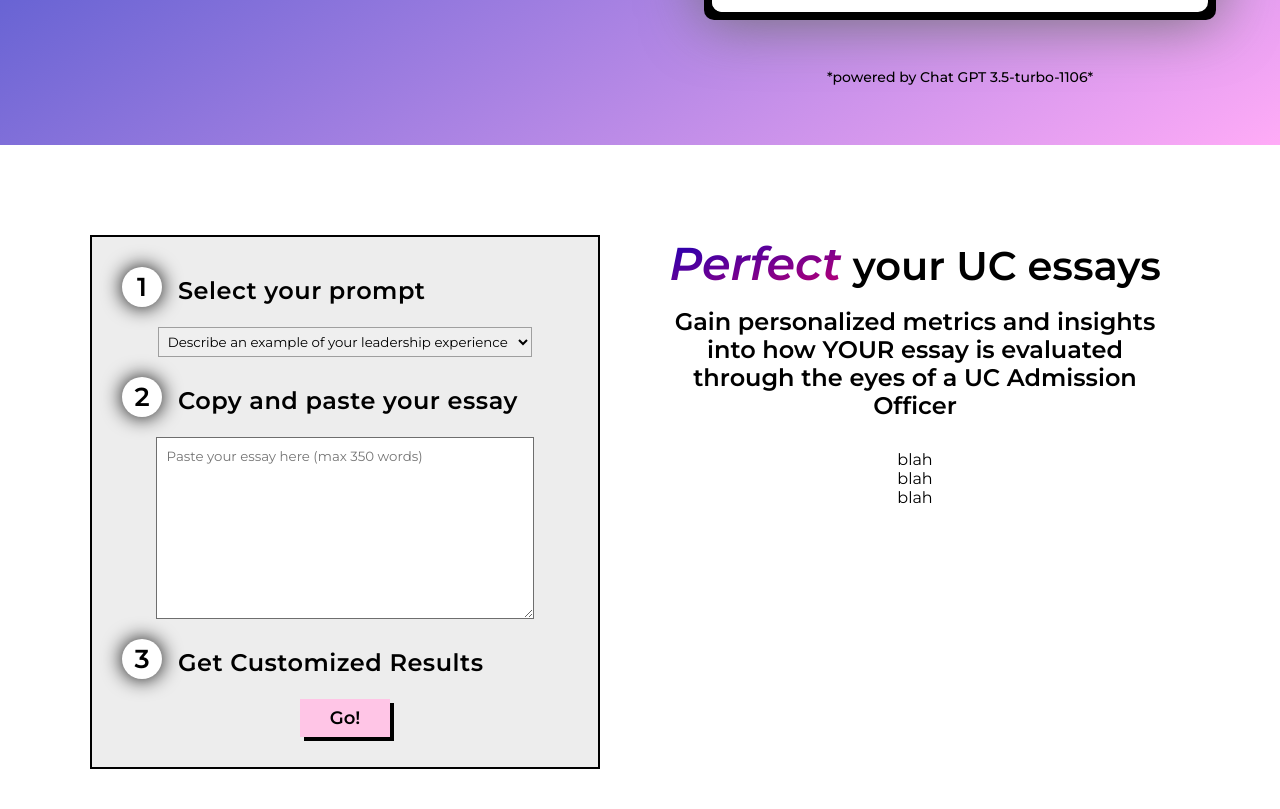
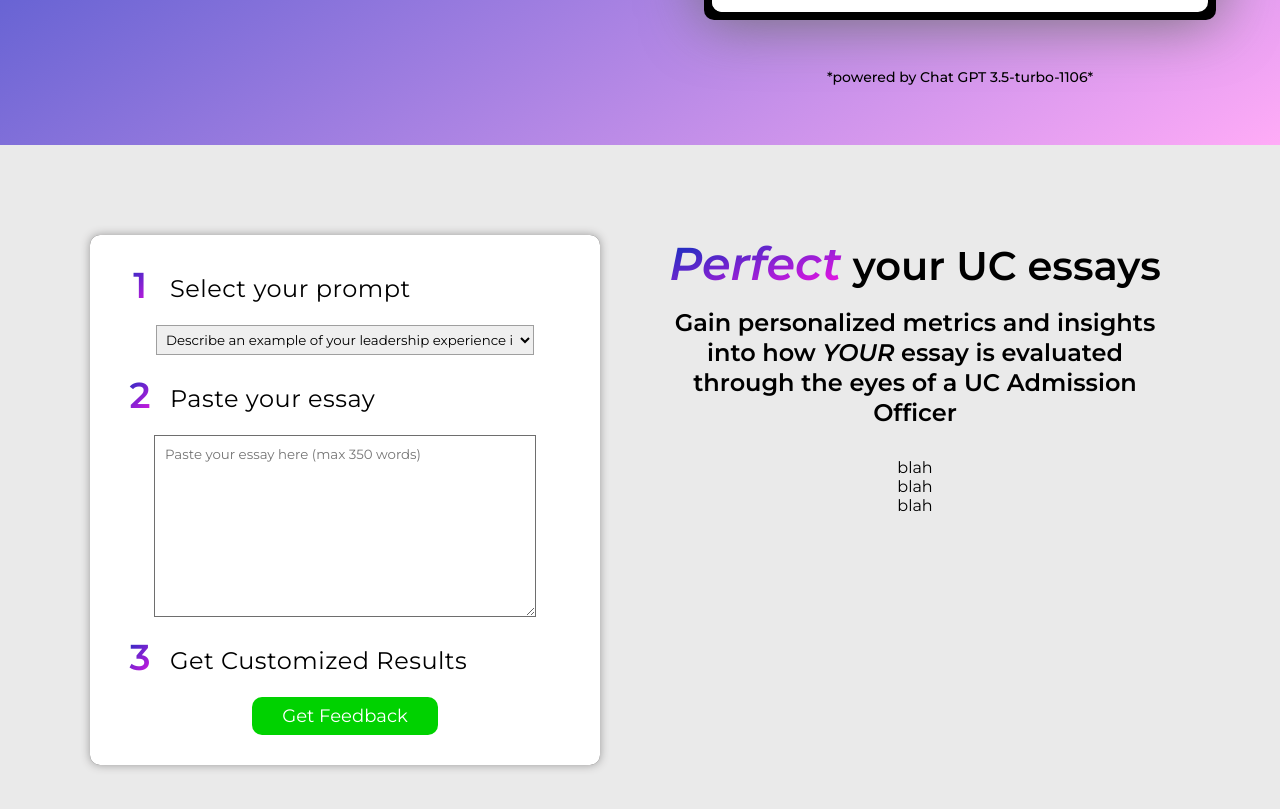
Before and after one commit to Lopez-Jordan/UC-Chatbot, a React (Vite) app in the folder client/: page / in a window 1280 px wide. Shown: the part 655-1464 px from the top of the page. Built offline with nearby package versions, Linux system fonts and the light colour scheme.

Commit message:
a lot more styling changes

```diff
--- a/client/src/Reviewer.css
+++ b/client/src/Reviewer.css
@@ -1,6 +1,6 @@
 .main2{
     height: 80vh;
-background-color: white;
+    background-color: rgb(234, 234, 234);
     padding: 70px;
     display: flex;
 }
@@ -16,7 +16,6 @@ background-color: white;
 .formContainer{
     background-color: black;
     border-radius: 10px;
-    box-shadow: 16px 16px 0px rgb(255, 255, 255);
 }
 .rightContent{
     border-radius: 10px;
@@ -24,13 +23,18 @@ background-color: white;
     flex-direction: column;
     align-items: center;
 }
+#perfects{
+    font-style: italic;
+}
 
 .reviewForm{
     display: flex;
     flex-direction: column;
     padding: 30px;
-    background-color: rgb(237, 237, 237);
-    border: 2px solid black;
+    background-color: white;
+    box-shadow: 0 0 10px rgb(154, 153, 153);
+    border-radius: 10px;
+
 }
 
 .numContainer{
@@ -44,7 +48,7 @@ background-color: white;
     letter-spacing: 0.5px;
     font-size: 24px;
     color: rgb(0, 0, 0);
-    font-weight: 600;
+    font-weight: 400;
 }
 .numSpan{
     display: inline-block;
@@ -54,11 +58,12 @@ background-color: white;
     border-radius: 50%;
     text-align: center;
     line-height: 40px; /* Should match the height for vertical centering */
-    color: black;
+    background: linear-gradient(to bottom right,#0032bb, #ff12e7);
+    -webkit-background-clip: text;
+    color: transparent;
     font-weight: 600; /* Adjust the font-weight */
-    font-size: 26px; /* Adjust the font-size */
-    margin-right: 16px;
-    box-shadow: 0 0 20px black;
+    font-size: 36px; /* Adjust the font-size */
+    margin-right: 10px;
 }
 #perfect{
     color: black;
@@ -66,7 +71,7 @@ background-color: white;
     font-weight: 600;
 }
 #perfect > span{
-    background: linear-gradient(to bottom right, rgb(24, 0, 181), rgb(193, 0, 113));
+    background: linear-gradient(to bottom right,#0032bb, #ff12e7);
     -webkit-background-clip: text;
     color: transparent;
     font-style: italic;
@@ -78,7 +83,7 @@ background-color: white;
     line-height: 24px;
     text-align: center;
     font-weight: 600;
-    line-height: 28px;
+    line-height: 30px;
 }
 #essay{
     height: 160px;
@@ -86,7 +91,6 @@ background-color: white;
     border: 1.75px solid rgb(110, 110, 110);
     padding: 10px;
     margin: 10px 0px 20px 0px;
-
 }
 
 select{
@@ -101,13 +105,13 @@ select{
     margin: 10px 0px 0px 0px;
     width: fit-content;
     padding: 8px 30px;
-    color: black;
-    background-color: rgb(255, 197, 230);
+    color: white;
+    background-color: rgb(0, 210, 0);
     border: none;
+    border-radius: 10px;
     cursor: pointer;
-    box-shadow: 4px 4px 0px black;
-    font-weight: 600;
+    font-weight: 400;
 }
 #getFeedback:hover{
-    box-shadow: none
+    background-color: rgb(0, 195, 0);
 }
--- a/client/src/Reviewer.jsx
+++ b/client/src/Reviewer.jsx
@@ -70,7 +70,7 @@ export default function Reviewer() {
               </select>
             </div>
             <div className='numContainer'><span className='numSpan'>2</span>
-              <h3>Copy and paste your essay</h3>
+              <h3>Paste your essay</h3>
             </div>
             <div style={{display: "Flex", justifyContent: "center"}}>
               <textarea
@@ -84,7 +84,7 @@ export default function Reviewer() {
               <h3>Get Customized Results</h3>
             </div>
             <div style={{display: "Flex", justifyContent: "center"}}>
-              <button id="getFeedback" type='submit'>Go!</button>
+              <button id="getFeedback" type='submit'>Get Feedback</button>
             </div>
           </form>
           {displayResults &&
@@ -101,8 +101,8 @@ export default function Reviewer() {
       </div>
       <div className='halfRight'>
         <div className='rightContent'>
-          <h1 id='perfect'><span>Perfect</span> your UC essays</h1>
-          <h2 className='metrics'>Gain personalized metrics and insights into how YOUR essay is evaluated through the eyes of a UC Admission Officer</h2>
+          <h1 id='perfect'><span >Perfect</span> your UC essays</h1>
+          <h2 className='metrics'>Gain personalized metrics and insights into how <span id="perfects">YOUR</span> essay is evaluated through the eyes of a UC Admission Officer</h2>
           <div style={{display: "Flex", justifyContent: "center"}}>
           </div>
           <div style={{ display: "flex", flexDirection: "column" }}>
```
